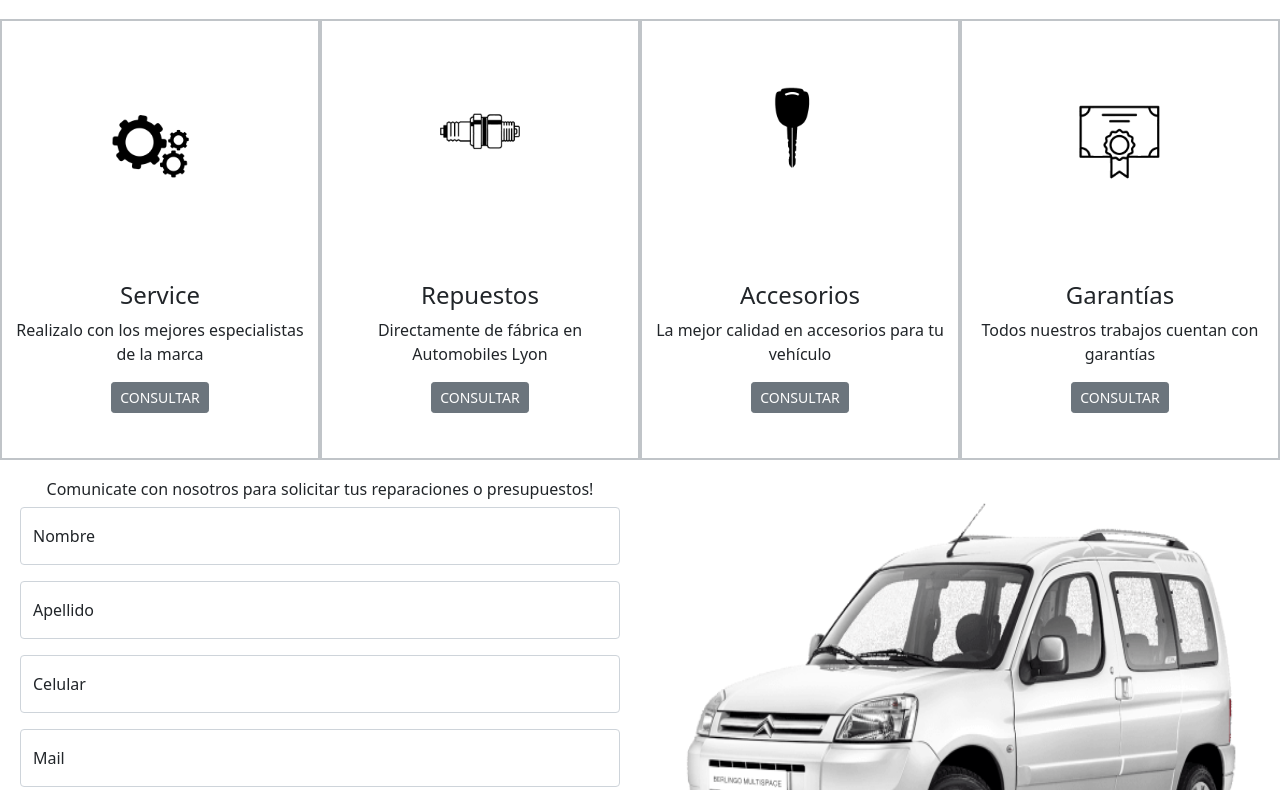
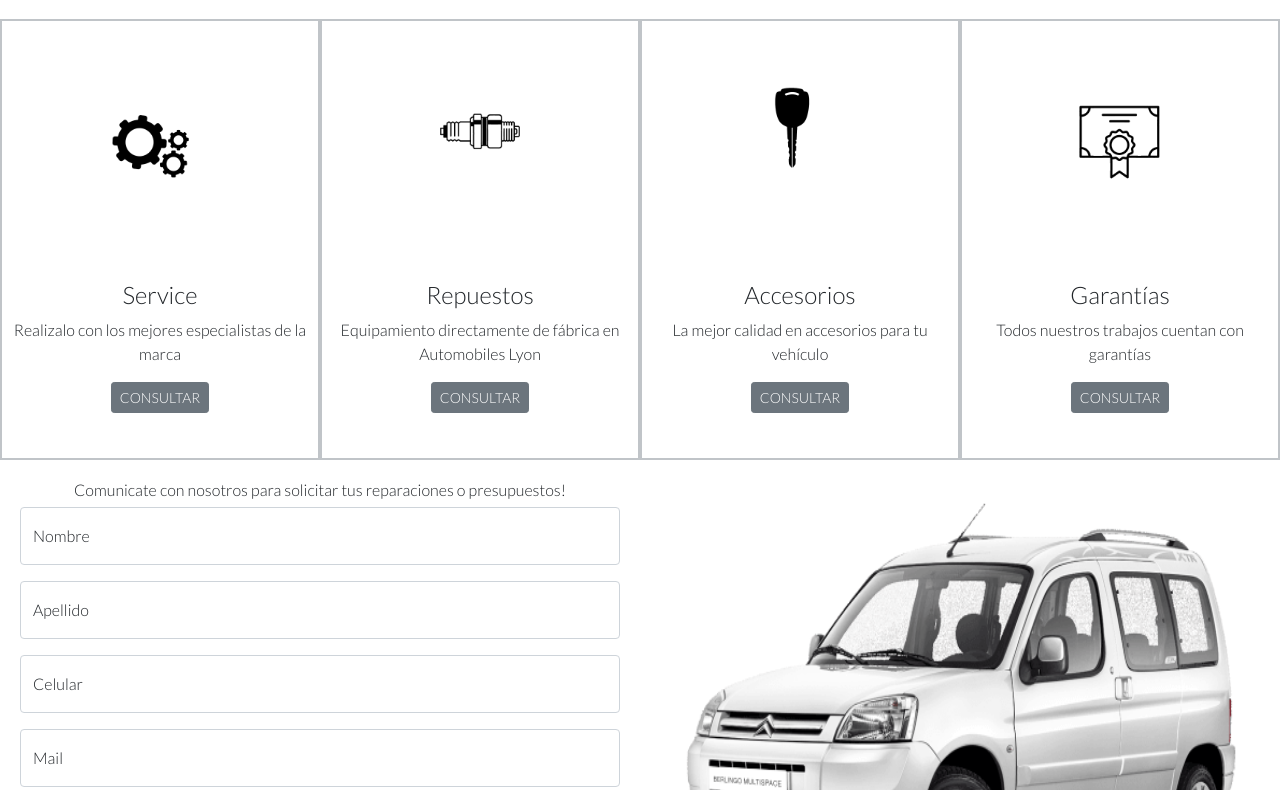
Before and after one commit to HomerOts/AutomobilesLyon, a website: page secciones/postventa.html in a window 1280 px wide. Shown: the part 143-933 px from the top of the page. Drawn offline with nearby package versions, Linux system fonts and the light colour scheme.

Commit message:
cambio de fuente

```diff
--- a/sass/_fuentes.scss
+++ b/sass/_fuentes.scss
@@ -1,5 +1,11 @@
 @import url('https://fonts.googleapis.com/css2?family=Alegreya&display=swap');
+@import url('https://fonts.googleapis.com/css2?family=Lato:wght@300&display=swap');
+@import url('https://fonts.googleapis.com/css2?family=Lato:wght@300&display=swap');
 
 .barra strong{
     color: black;
 }
+
+.father{
+    font-family: 'Lato', sans-serif;
+}
--- a/sass/_general.scss
+++ b/sass/_general.scss
@@ -1,3 +1,4 @@
+@import "fuentes";
 * {
     padding: 0;
     margin: 0;
--- a/sass/style.scss
+++ b/sass/style.scss
@@ -283,6 +283,12 @@ button {
 }
 
 .consultar{
+  padding-top: 120px;
+  padding-bottom: 25px;
+  justify-content: center;
+  align-content: center;
+}
+.consultar1{
   padding-top: 40px;
   padding-bottom: 25px;
   justify-content: center;
--- a/secciones/postventa.html
+++ b/secciones/postventa.html
@@ -20,7 +20,6 @@
             <a href="../index.html">
                 <img src="../imagenes/Recurso 1.png" alt="logo" id="logo">
             </a>
-            <a class="header" href="quienessomos.html">¿Quienes Somos?</a>
             <a class="header" href="cargatucv.html">Carga tu CV</a>
         </header>
         <div class="barra">
@@ -43,6 +42,7 @@
                         <a class="nav-link" href="postventa.html">POSTVENTA</a></li>
                         <a class="nav-link" href="modelos.html">MODELOS</a> </li>
                         <a class="nav-link" href="contacto.html">CONTACTO</a></li>
+                        <a class="nav-link" href="quienessomos.html">¿QUIENES SOMOS?</a></li>
                     </div>
                 </div>
             </div>
@@ -50,7 +50,7 @@
         <section class="contenido">
             <div class="servicios">
                 <div class="recuadro"> <img src="../imagenes/service.png" alt="service">
-                    <div class="consultar">
+                    <div class="consultar1">
                         <h4>Service</h4>
                         <p>Realizalo con los mejores especialistas de la marca</p>
                         <button type="submit" class="btn btn-secondary btn-sm"><a href="#form2">CONSULTAR</a>
@@ -58,15 +58,15 @@
                     </div>
                 </div>
                 <div class="recuadro"> <img src="../imagenes/repuestos.png" alt="repuestos">
-                    <div class="consultar">
+                    <div class="consultar1">
                         <h4>Repuestos</h4>
-                        <p>Directamente de fábrica en Automobiles Lyon</p>
+                        <p>Equipamiento directamente de fábrica en Automobiles Lyon</p>
                         <button type="submit" class="btn btn-secondary btn-sm"><a href="#form2">CONSULTAR</a>
                         </button>
                     </div>
                 </div>
                 <div class="recuadro"> <img src="../imagenes/accesorios.png" alt="Accesorios">
-                    <div class="consultar">
+                    <div class="consultar1">
                         <h4>Accesorios</h4>
                         <p>La mejor calidad en accesorios para tu vehículo</p>
                         <button type="submit" class="btn btn-secondary btn-sm"><a href="#form2">CONSULTAR</a>
@@ -74,7 +74,7 @@
                     </div>
                 </div>
                 <div class="recuadro"> <img src="../imagenes/garantias (1).png" alt="usados">
-                    <div class="consultar">
+                    <div class="consultar1">
                         <h4>Garantías</h4>
                         <p>Todos nuestros trabajos cuentan con garantías</p>
                         <button type="submit" class="btn btn-secondary btn-sm"><a href="#form2">CONSULTAR</a>
```
Also changed, not shown: index.html (+10 -5 lines), secciones/cargatucv.html (+1 -1 lines), secciones/contacto.html (+1 -1 lines), secciones/modelos.html (+1 -1 lines), secciones/quienessomos.html (+1 -1 lines), secciones/ventas.html (+5 -5 lines), estilos/style.css.
